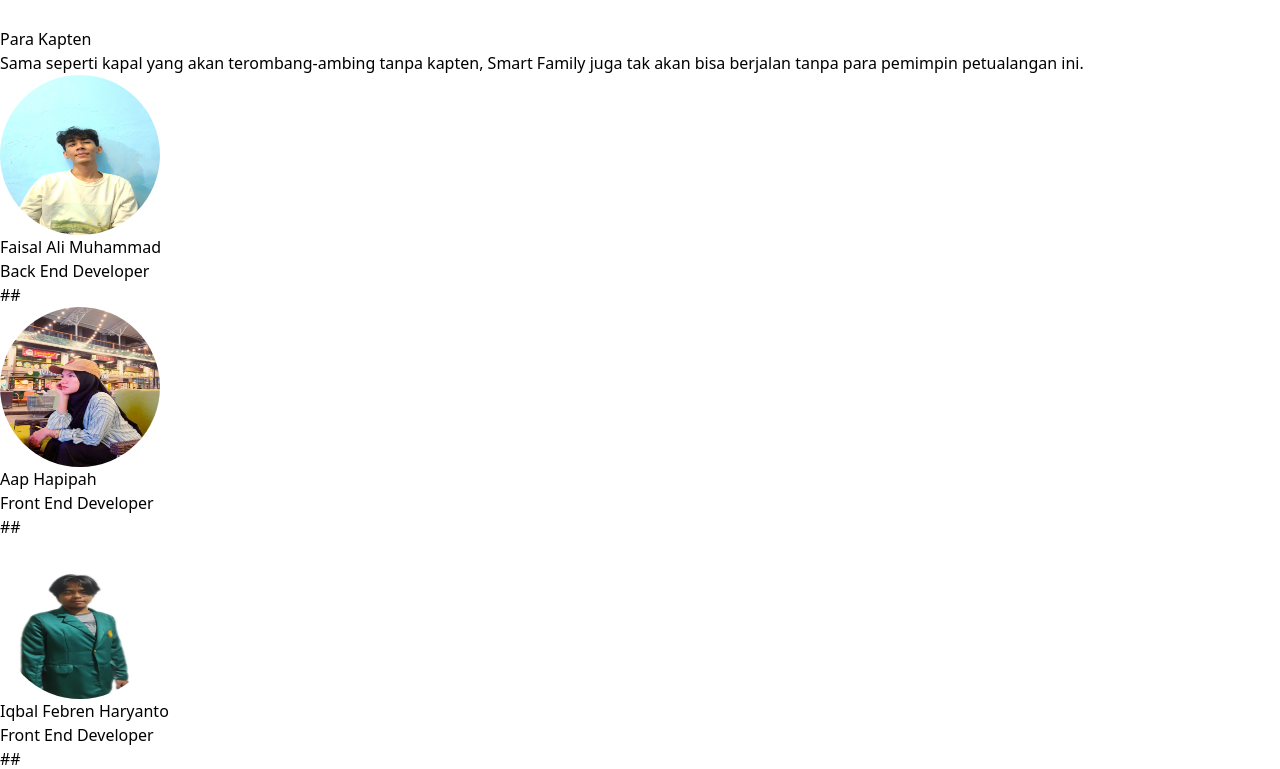
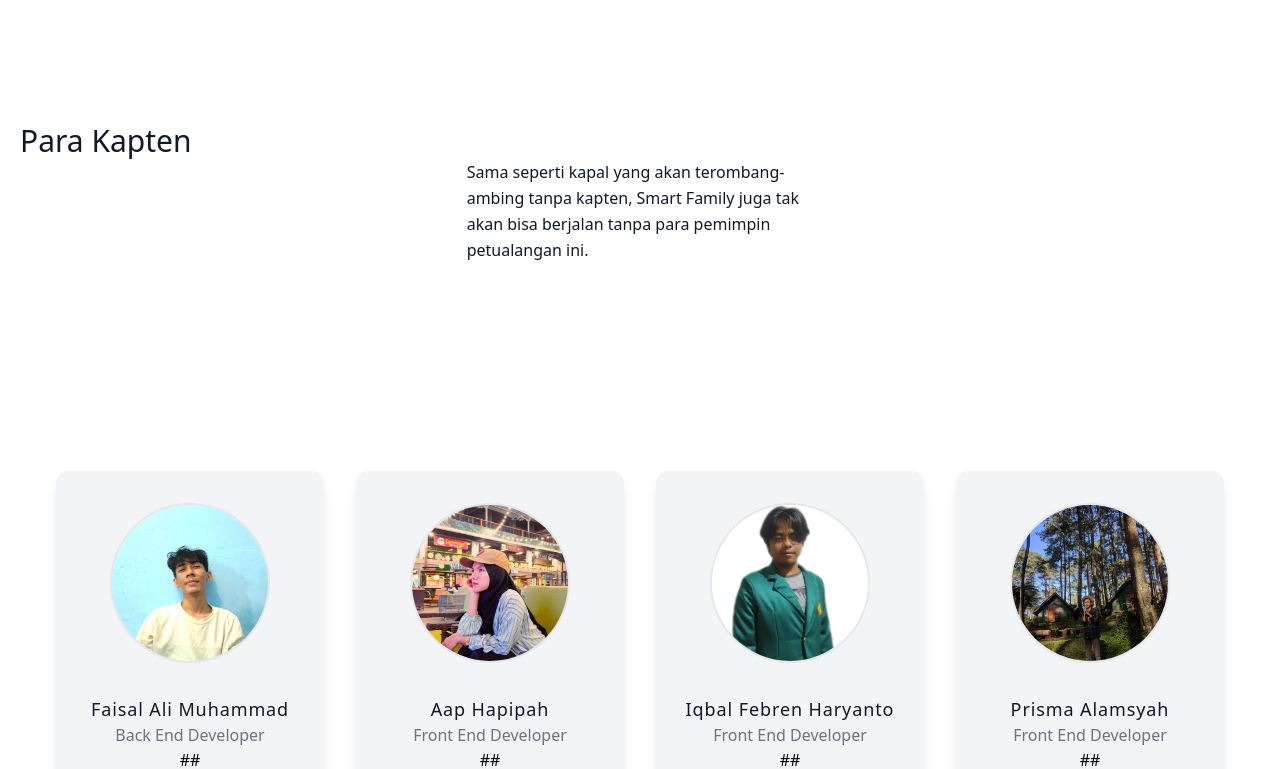
Before and after one commit to faisalalm01/frontend-parentingApp, a React (Create React App) app: page /about in a window 1280 px wide. Shown: the part 1620-2389 px from the top of the page. Built offline with nearby package versions, Linux system fonts and the light colour scheme.

Commit message:
add new article

```diff
--- a/src/components/Navigation.js
+++ b/src/components/Navigation.js
@@ -4,7 +4,7 @@ import Logout from './Logout';
 
 function Navigation() {
     return (
-        <header className="text-gray-600 body-font container shadow-xl bg-white p-5 w-full">
+        <header className="sm:w-full md:w-full xl:w-full text-gray-600 body-font container shadow-xl bg-white p-5 w-full">
         <div className="container mx-auto flex flex-wrap p-2 px-32 flex-col md:flex-row items-center">
           <Link to={'/'} className="flex title-font font-medium items-center text-gray-900 mb-4 md:mb-0">
             <span className="ml-3 text-xl">SMART <b className='text-blue-500'>FAMILY</b></span>
--- a/src/components/captains/CaptainItem.js
+++ b/src/components/captains/CaptainItem.js
@@ -5,9 +5,11 @@ import CaptainItemImage from '../captains/CaptainItemImage';
 
 function CaptainItem({ image, name, title, describe }) {
     return (
-        <div>
+        <div className="xl:w-1/4 md:w-1/2 p-4">
+      <div class="h-full text-center bg-gray-100 py-8 rounded-xl shadow-lg">
             <CaptainItemImage image={image} />
             <CaptainItemBody name={name} title={title} describe={describe} />
+        </div>
         </div>
     );
 }
--- a/src/components/captains/CaptainItemBody.js
+++ b/src/components/captains/CaptainItemBody.js
@@ -1,13 +1,16 @@
-import React from 'react';
+import React from "react";
 
 function CaptainItemBody({ name, title, describe }) {
-    return (
-        <div className='captain-item__body'>
-            <h4 className='captain-item__name'> {name} </h4>
-            <p className='captain-item__title'> {title} </p>
-            <p className='captain-item__describe'> {describe} </p>
-        </div>
-    );
+  return (
+    <div className="h-full text-center">
+      <h2 className="text-gray-900 font-medium title-font tracking-wider text-lg">
+        {" "}
+        {name}{" "}
+      </h2>
+      <p className="text-gray-500"> {title} </p>
+      <p className="leading-relaxed text-base"> {describe} </p>
+    </div>
+  );
 }
 
 export default CaptainItemBody;
--- a/src/components/captains/CaptainItemImage.js
+++ b/src/components/captains/CaptainItemImage.js
@@ -2,8 +2,8 @@ import React from 'react';
 
 function CaptainItemImage({ image }) {
     return (
-        <div className='captain-item__image'>
-            <img src={image} alt='captain avatar' className='w-40 rounded-full h-40' />
+        <div className=''>
+            <img src={image} alt='captain avatar' className="w-40 h-40 mb-8 object-cover object-center rounded-full inline-block border-2 border-gray-200 bg-gray-100" />
         </div>
     );
 }
--- a/src/components/captains/CaptainList.js
+++ b/src/components/captains/CaptainList.js
@@ -3,7 +3,7 @@ import CaptainItem from '../captains/CaptainItem';
 
 function CaptainList({ captains }) {
     return (
-        <div>
+        <div className="flex flex-wrap -m-4 px-9">
             {
                 captains.map((captain) => (
                     <CaptainItem key={captain.id} {...captain} />
--- a/src/pages/AboutPage.js
+++ b/src/pages/AboutPage.js
@@ -69,17 +69,19 @@ function AboutPage() {
           </div>
         </div>
 
-        <section className="captain">
-          <div className="captain-head">
+        <section className="">
+        <div className="container px-5 py-24 mx-auto text-xl">
+          <div className="sm:text-3xl text-2xl font-medium title-font mb-4 text-gray-900">
             <h1>Para Kapten</h1>
-            <p>
+            <p className="lg:w-2/3 mx-auto leading-relaxed text-base px-60">
               Sama seperti kapal yang akan terombang-ambing tanpa kapten, Smart
               Family juga tak akan bisa berjalan tanpa para pemimpin petualangan
               ini.{" "}
             </p>
           </div>
+          </div>
 
-          <div className="captains-list">
+          <div className="container px-5 py-24 mx-auto">
             <CaptainList captains={captains} />
           </div>
         </section>
--- a/src/utils/data-article.js
+++ b/src/utils/data-article.js
@@ -12,14 +12,8 @@ const articles = [
         describe: 'Anak-anak belum mengenal konsep ibu atau ayah. Yang mereka ketahui adalah sosok yang mengajak mereka bermain dan melindungi mereka. Oleh karena itu, sebagai orang tua harus menjadi teman yang memahami keinginan anak. Misalnya, anak yang ada di usia bermain, ajak lah mereka bermain, jangan dipaksa terlalu lama untuk belajar.',
     },
     {
-        id: 265743,
-        image: 'https://1.bp.blogspot.com/-oF1aji0vAxE/WhOjIE06HhI/AAAAAAAAD1c/Qo-4VS1-xpU4xu8bNhdFNpItw5iUxW5SQCEwYBhgL/s1600/MEREKA.jpg',
-        title: 'Kalimat anjuran bukan kalimat perintah',
-        describe: 'Kalimat perintah yang sering digunakan oleh orang tua yaitu "jangan a/b", akan menimbulkan konotasi negatif dan tidak berdampak optimal bagi anak. Ubahlah kalimat larangan menjadi kalimat anjuran seperti, "jalan palan-pelan, dll" usahakan lah menghindari kata "jangan". Usahakan juga selalu berbicara menggunakan nada rendah, bukan teriakan. Hal ini sangat mempengaruhi mental anak. ',
-    },
-    {
         id: 276204,
-        image: 'https://1.bp.blogspot.com/-oF1aji0vAxE/WhOjIE06HhI/AAAAAAAAD1c/Qo-4VS1-xpU4xu8bNhdFNpItw5iUxW5SQCEwYBhgL/s1600/MEREKA.jpg',
+        image: 'https://tentanganak.id/_next/image/?url=https%3A%2F%2Fd37exbes84clb2.cloudfront.net%2Fimages%2Farticle%2F1669800390.png&w=1920&q=75',
         title: 'Dukungan pada anak',
         describe: 'Anak terlahir dengan bakat masing-masing. Bisa jadi bakat tersebut sama dengan orang tua atau bisa juga sangat berbeda. Apapun itu, orang tua perlu mendukung mereka untuk menggeluti bidang yang mereka sukai. Cara ini adalah langkah paling efektif untuk membantu kesuksesan anak. Selama hobi anak positif, tidak ada alasan orang tua tidak memberikan dukungan. Hindari mendikte anak karena tindakan tersebut hanya akan membuat anak tertekan dan tidak bertumbuh dengan maksimal.',
     },
@@ -27,6 +21,12 @@ const articles = [
         id: 285674,
         image: 'https://1.bp.blogspot.com/-oF1aji0vAxE/WhOjIE06HhI/AAAAAAAAD1c/Qo-4VS1-xpU4xu8bNhdFNpItw5iUxW5SQCEwYBhgL/s1600/MEREKA.jpg',
         title: 'Mengenalkan pentingnya berbagi',
+        describe: 'Sebagai anak kecil, mereka belum memahami makna berbagai dan memberi, peran orang tua sangat penting untuk mencontohkan tindakan tersebut. Contohkan dengan hal kecil yaitu, memberikan sisa tulang ikan kepada kucing, memberikan contoh dan penjelasan manfaat dari berbagi makanan kepada orang lain/teman.',
+    },
+    {
+        id: 285634,
+        image: 'https://tentanganak.id/_next/image/?url=https%3A%2F%2Fd37exbes84clb2.cloudfront.net%2Fimages%2Farticle%2F1669792942.png&w=1920&q=75',
+        title: 'Cara Atasi Batuk Pilek pada Bayi dan Anak',
         describe: 'Sebagai anak kecil, mereka belum memahami makna berbagai dan memberi, peran orang tua sangat penting untuk mencontohkan tindakan tersebut. Contohkan dengan hal kecil yaitu, memberikan sisa tulang ikan kepada kucing, memberikan contoh dan penjelasan manfaat dari berbagi makanan kepada orang lain/teman.',
     }
 ];
```
